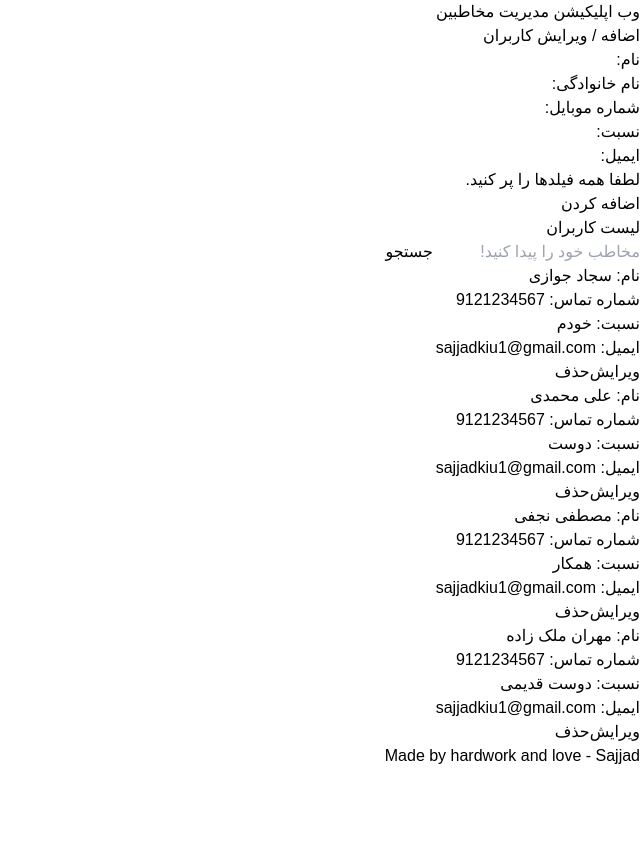
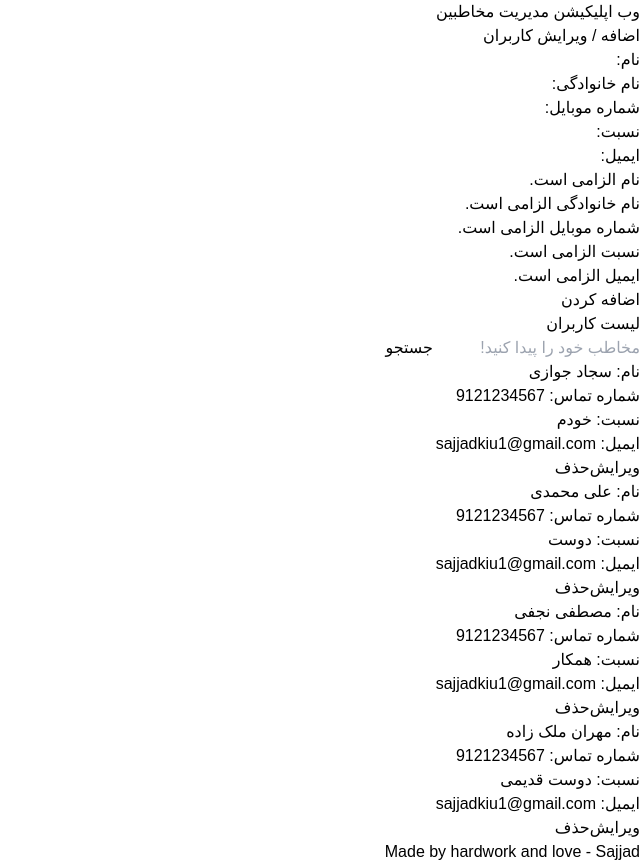
Before and after one commit to sajjadjavazi/Contact-Management-Web-Application, a React (Vite) app: page / in a window 1280 px wide. Both pictures are taken after a click on the button "اضافه کردن". Shown: the whole page, without its empty margins (640-1280 px from the left). Before the commit the page ends 800 px from the top, so only its background shows below. Built offline with nearby package versions, Linux system fonts and the light colour scheme; a small style sheet from the web is missing.

Commit message:
feat(AddEditUsers, UsersList, Contact, UserCart): edit functionality create and synced on all related components

```diff
--- a/src/components/AddEditUsers/AddEditUsers.tsx
+++ b/src/components/AddEditUsers/AddEditUsers.tsx
@@ -1,26 +1,51 @@
-import { useState } from "react";
+import { useState, useEffect } from "react";
 import { User } from "../../types/User";
 
 interface AddEditUsersProps {
-  onAddUser: (newUser: User) => void;
+  onAddUser: (user: User) => void;
+  onEditUser: (user: User) => void;
+  userToEdit: User | null;
 }
 
-const AddEditUsers: React.FC<AddEditUsersProps> = ({ onAddUser }) => {
+const AddEditUsers: React.FC<AddEditUsersProps> = ({ onAddUser, onEditUser, userToEdit }) => {
   const [name, setName] = useState("");
   const [lastName, setLastName] = useState("");
-  const [phone, setPhone] = useState("");
+  const [phone, setPhone] = useState<number | string>("");
   const [relate, setRelate] = useState("");
   const [email, setEmail] = useState("");
-  const [error, setError] = useState("");
+  const [errors, setErrors] = useState<string[]>([]);
 
-  const handleAddUser = () => {
-    if (!name || !lastName || !phone || !relate || !email) {
-      setError("لطفا همه فیلدها را پر کنید.");
-      return;
+  useEffect(() => {
+    if (userToEdit) {
+      setName(userToEdit.name);
+      setLastName(userToEdit.lastName);
+      setPhone(userToEdit.phone);
+      setRelate(userToEdit.relate);
+      setEmail(userToEdit.email);
+    } else {
+      setName("");
+      setLastName("");
+      setPhone("");
+      setRelate("");
+      setEmail("");
     }
+  }, [userToEdit]);
 
+  const validateForm = () => {
+    const errors: string[] = [];
+    if (!name) errors.push("نام الزامی است.");
+    if (!lastName) errors.push("نام خانوادگی الزامی است.");
+    if (!phone) errors.push("شماره موبایل الزامی است.");
+    if (!relate) errors.push("نسبت الزامی است.");
+    if (!email) errors.push("ایمیل الزامی است.");
+    setErrors(errors);
+    return errors.length === 0;
+  };
+
+  const handleSubmit = () => {
+    if (validateForm()) {
       const newUser: User = {
-      id: Date.now(),
+        id: userToEdit ? userToEdit.id : Date.now(),
         name,
         lastName,
         phone: Number(phone),
@@ -28,15 +53,18 @@ const AddEditUsers: React.FC<AddEditUsersProps> = ({ onAddUser }) => {
         email
       };
 
+      if (userToEdit) {
+        onEditUser(newUser);
+      } else {
         onAddUser(newUser);
-
-    // Clear form
+      }
       setName("");
       setLastName("");
       setPhone("");
       setRelate("");
       setEmail("");
-    setError("");
+      setErrors([]);
+    }
   };
 
   return (
@@ -47,58 +75,62 @@ const AddEditUsers: React.FC<AddEditUsersProps> = ({ onAddUser }) => {
           <label htmlFor="name">نام:</label>
           <input
             type="text"
+            className="w-full h-10 border mt-1 rounded px-4 mb-4 bg-gray-50"
             value={name}
             onChange={(e) => setName(e.target.value)}
-            className="w-full h-10 border mt-1 rounded px-4 mb-4 bg-gray-50"
           />
         </div>
         <div className="mx-4">
           <label htmlFor="lastName">نام خانوادگی:</label>
           <input
             type="text"
+            className="w-full h-10 border mt-1 rounded px-4 mb-4 bg-gray-50"
             value={lastName}
             onChange={(e) => setLastName(e.target.value)}
-            className="w-full h-10 border mt-1 rounded px-4 mb-4 bg-gray-50"
           />
         </div>
         <div className="mx-4">
           <label htmlFor="phone">شماره موبایل:</label>
           <input
             type="text"
+            className="w-full h-10 border mt-1 rounded px-4 mb-4 bg-gray-50"
             value={phone}
             onChange={(e) => setPhone(e.target.value)}
-            className="w-full h-10 border mt-1 rounded px-4 mb-4 bg-gray-50"
           />
         </div>
         <div className="mx-4">
           <label htmlFor="relate">نسبت:</label>
           <input
             type="text"
+            className="w-full h-10 border mt-1 rounded px-4 mb-4 bg-gray-50"
             value={relate}
             onChange={(e) => setRelate(e.target.value)}
-            className="w-full h-10 border mt-1 rounded px-4 mb-4 bg-gray-50"
           />
         </div>
         <div className="mx-4">
           <label htmlFor="email">ایمیل:</label>
           <input
             type="text"
+            className="w-full h-10 border mt-1 rounded px-4 bg-gray-50"
             value={email}
             onChange={(e) => setEmail(e.target.value)}
-            className="w-full h-10 border mt-1 rounded px-4 bg-gray-50"
           />
         </div>
-        {error && (
-          <div className="mx-4 mb-4 text-red-500">
-            {error}
+        {errors.length > 0 && (
+          <div className="mx-4 text-red-500">
+            {errors.map((error, index) => (
+              <p key={index}>{error}</p>
+            ))}
           </div>
         )}
+        <div className="flex justify-end mx-4">
           <button
-          onClick={handleAddUser}
-          className="bg-green-400 px-6 py-3 rounded-lg mt-6 mr-5 mb-2 hover:bg-green-500"
+            className="bg-blue-500 hover:bg-blue-600 text-white font-bold py-2 px-4 rounded"
+            onClick={handleSubmit}
           >
-          اضافه کردن
+            {userToEdit ? "ویرایش" : "اضافه کردن"}
           </button>
+        </div>
       </div>
     </div>
   );
--- a/src/components/UsersList/UserCart/UserCart.tsx
+++ b/src/components/UsersList/UserCart/UserCart.tsx
@@ -4,12 +4,12 @@ type Cart = {
   phone: number;
   relate: string;
   email: string;
-  id?: number;
+  id: number;
   deleteAction: () => void;
+  editAction: () => void;
 };
 
-
-const UserCart = ({ name, lastName, phone, relate, email, id, deleteAction }: Cart) => {
+const UserCart = ({ name, lastName, phone, relate, email, id, deleteAction, editAction }: Cart) => {
   return (
     <div className="bg-slate-300 w-5/12 m-4 rounded-xl py-5 px-8" key={id}>
       <div className="mb-1">نام: {name} {lastName}</div>
@@ -17,7 +17,7 @@ const UserCart = ({ name, lastName, phone, relate, email, id, deleteAction }: Ca
       <div className="mb-1">نسبت: {relate}</div>
       <div>ایمیل: {email}</div>
       <div className="flex justify-end mt-4">
-        <button className="bg-blue-500 hover:bg-blue-600 py-2 px-4 rounded-tr-md rounded-br-md">ویرایش</button>
+        <button className="bg-blue-500 hover:bg-blue-600 py-2 px-4 rounded-tr-md rounded-br-md" onClick={editAction}>ویرایش</button>
         <button className="bg-red-500 hover:bg-red-600 py-2 px-4 rounded-tl-md rounded-bl-md" onClick={deleteAction}>حذف</button>
       </div>
     </div>
--- a/src/components/UsersList/UsersList.tsx
+++ b/src/components/UsersList/UsersList.tsx
@@ -1,4 +1,4 @@
-import React, { useState } from "react";
+import { useState } from "react";
 import Search from "./Search";
 import UserCart from "./UserCart/UserCart";
 import { User } from "../../types/User";
@@ -6,9 +6,10 @@ import { User } from "../../types/User";
 interface UsersListProps {
   users: User[];
   onDeleteUser: (id: number) => void;
+  onEditUser: (user: User) => void;
 }
 
-const UsersList: React.FC<UsersListProps> = ({ users, onDeleteUser }) => {
+const UsersList: React.FC<UsersListProps> = ({ users, onDeleteUser, onEditUser }) => {
   const [finalSearchValue, setFinalSearchValue] = useState("");
   const [hasSearched, setHasSearched] = useState(false);
   const [userToDelete, setUserToDelete] = useState<number | null>(null);
@@ -50,12 +51,14 @@ const UsersList: React.FC<UsersListProps> = ({ users, onDeleteUser }) => {
           filteredData.map((cart) => (
             <UserCart
               deleteAction={() => confirmDelete(cart.id)}
+              editAction={() => onEditUser(cart)}
               key={cart.id}
               name={cart.name}
               lastName={cart.lastName}
               phone={cart.phone}
               relate={cart.relate}
               email={cart.email}
+              id={cart.id}
             />
           ))
         )}
--- a/src/pages/Contact.tsx
+++ b/src/pages/Contact.tsx
@@ -7,20 +7,38 @@ import { User } from "../types/User";
 
 const Contact: React.FC = () => {
   const [users, setUsers] = useState<User[]>(CartData);
+  const [userToEdit, setUserToEdit] = useState<User | null>(null);
 
   const handleAddUser = (newUser: User) => {
     setUsers([...users, newUser]);
+  };
+
+  const handleEditUser = (updatedUser: User) => {
+    setUsers(users.map(user => (user.id === updatedUser.id ? updatedUser : user)));
+    setUserToEdit(null);
   };
 
   const handleDeleteUser = (id: number) => {
     setUsers(users.filter(user => user.id !== id));
   };
 
+  const handleEditClick = (user: User) => {
+    setUserToEdit(user);
+  };
+
   return (
     <Layout>
       <div className="flex justify-between">
-                <AddEditUsers onAddUser={handleAddUser} />
-                <UsersList users={users} onDeleteUser={handleDeleteUser} />
+        <AddEditUsers
+          onAddUser={handleAddUser}
+          onEditUser={handleEditUser}
+          userToEdit={userToEdit}
+        />
+        <UsersList
+          users={users}
+          onDeleteUser={handleDeleteUser}
+          onEditUser={handleEditClick}
+        />
       </div>
     </Layout>
   );
```
Lines whose indentation alone changed are shown as unchanged.
